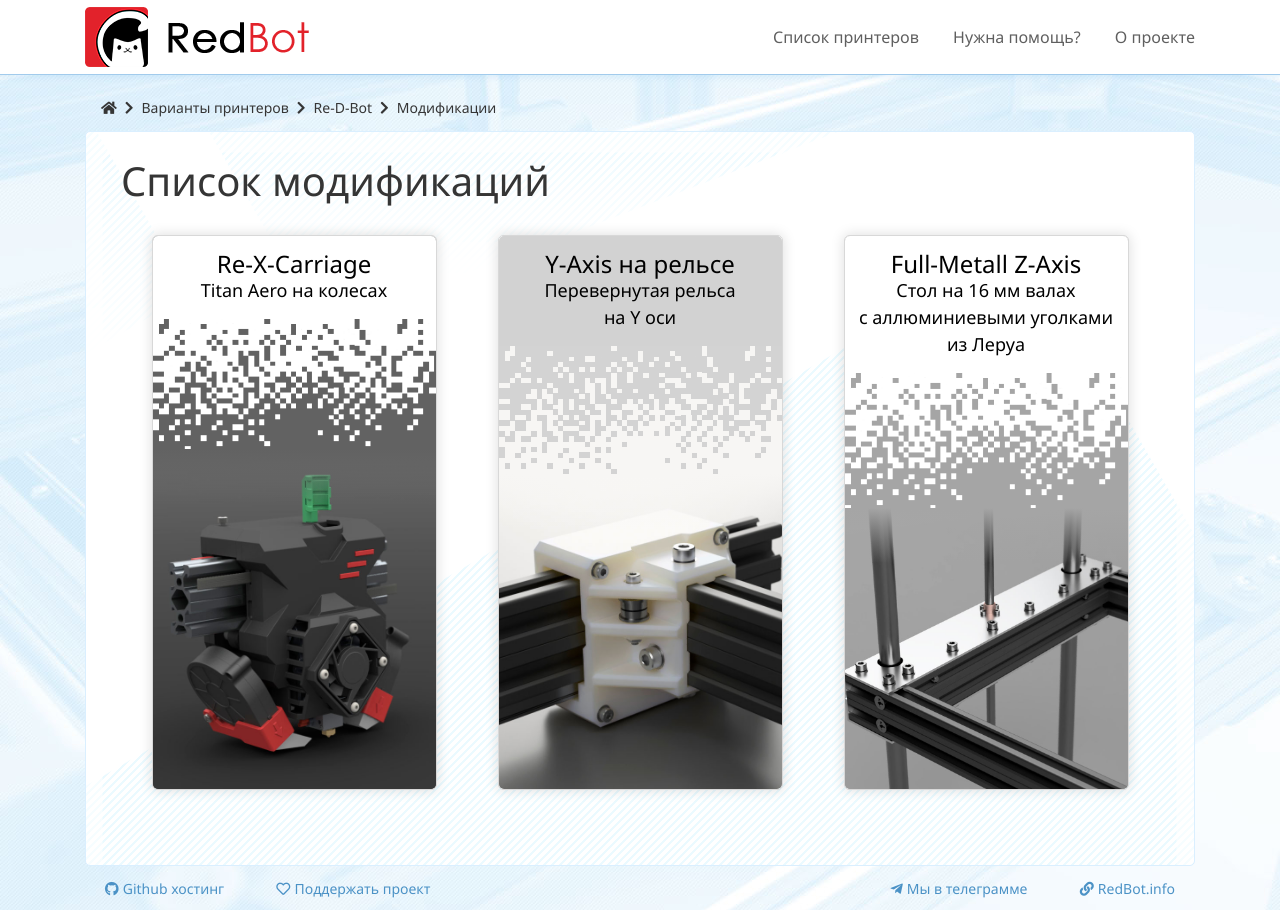
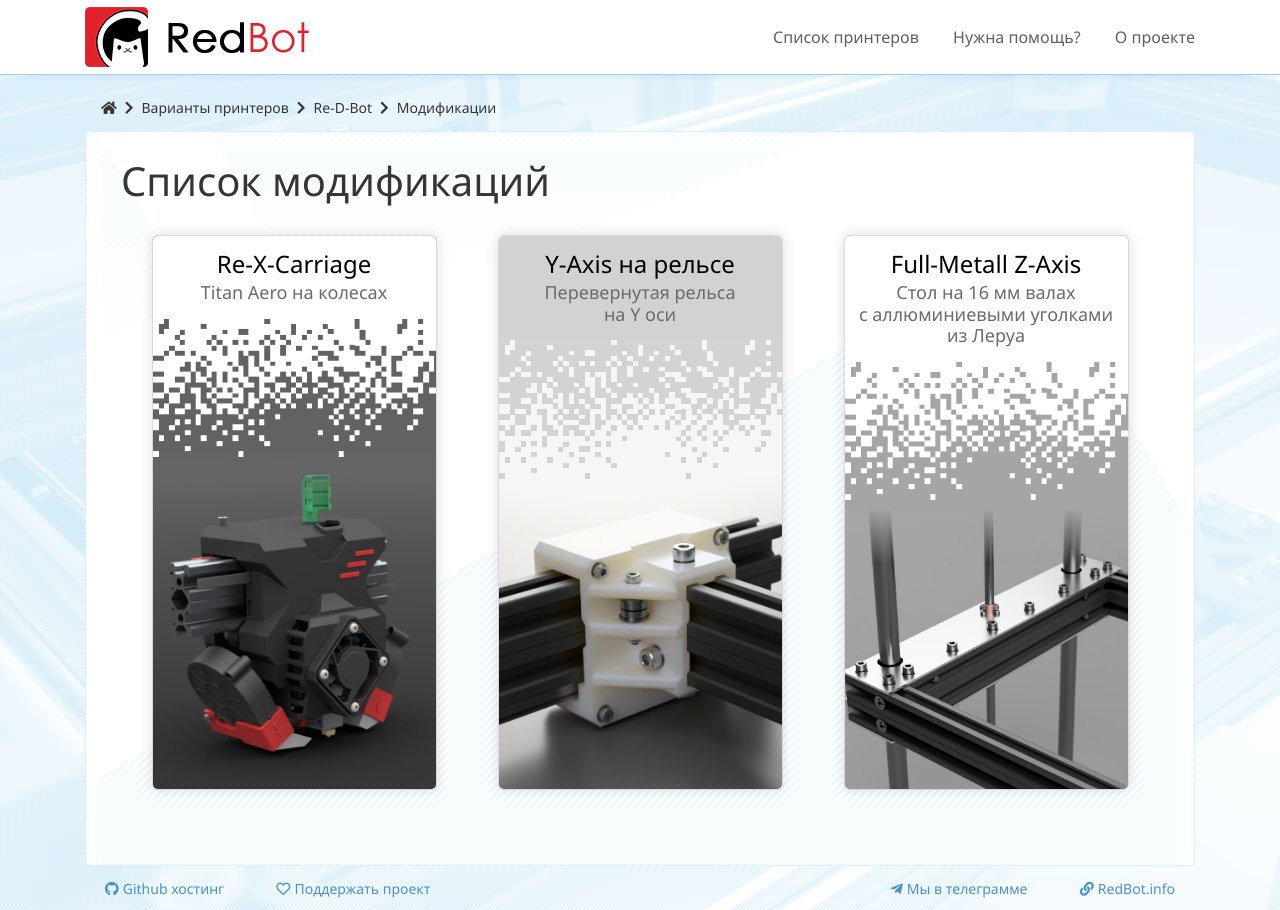
Before and after one commit to NickRimmer/RedBot, a Jekyll site: the page built from pages/ru/printers/v1/mods/index.html, in a window 1280 px wide. Built offline with Jekyll 4.4.1, drawn with Linux system fonts in a browser that asks for light colours; nearby versions of some CDN libraries; comment, search, counter and statistics services are not loaded.

Commit message:
update styles

```diff
--- a/_sass/_page_mods.scss
+++ b/_sass/_page_mods.scss
@@ -55,15 +55,21 @@
         background: white;
         border-radius: $border-radius $border-radius 0 0;
         position: relative;
+        transition: color .3s;
 
         .line1{
             font-size: 24px;
-            margin: 10px 0 -5px;
+            margin-top: 10px;
+            padding: 0 10px;
         }
 
         .line2{
             font-size: 18px;
             margin-bottom: 15px;
+            padding: 0 10px;
+            line-height: 1.2em;
+            color: #6b6b6b;
+            transition: color .3s;
         }
 
         &:after{
@@ -74,6 +80,7 @@
             left: 0;
             height: 139px;
             width: 100%;
+            z-index: 1;
         }
     }
 
@@ -105,7 +112,9 @@
         box-shadow: 0px 0px 20px 5px rgb(222, 240, 252);
 
         .title{
-            color: #2175ad;
+            &, .line2{
+                color: #2175ad;
+            }
         }
 
         .cover, &:before{
```
